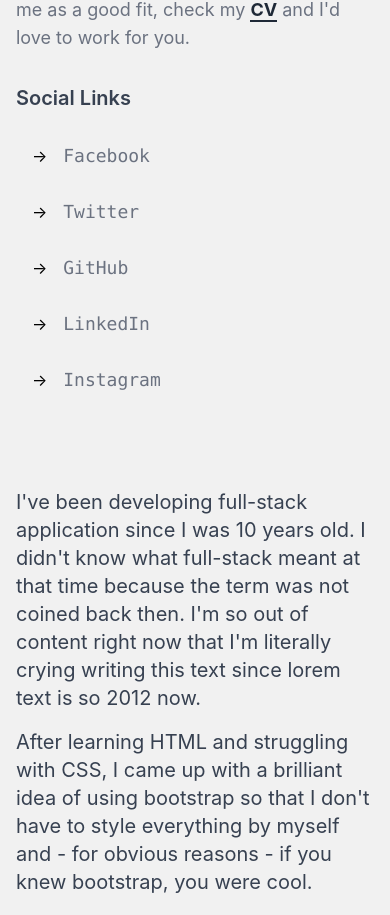
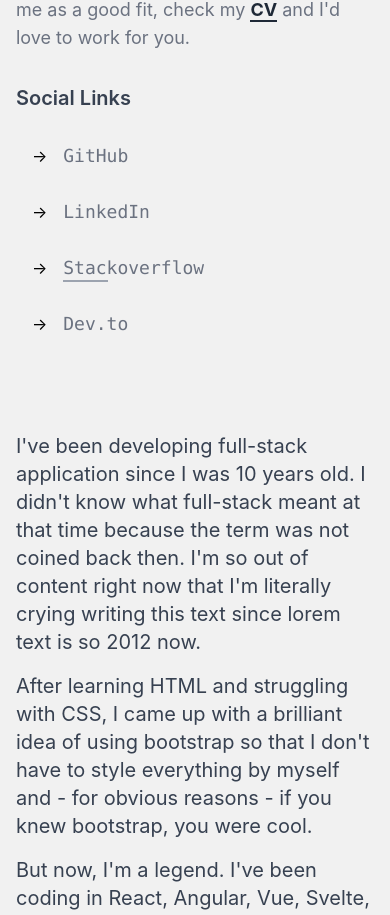
Before and after one commit to satel33/port, a Next.js app: page /about in a window 390 px wide. Shown: the part 980-1895 px from the top of the page. Built offline with nearby package versions, Linux system fonts and the light colour scheme.

Commit message:
chore: update social links

```diff
--- a/components/AboutMe.js
+++ b/components/AboutMe.js
@@ -4,20 +4,20 @@ import userData from "@constants/data";
 export default function AboutMe() {
   return (
     <section className="bg-white dark:bg-gray-800">
-      <div className="max-w-6xl mx-auto h-48 bg-white dark:bg-gray-800">
-        <h1 className=" text-5xl md:text-9xl font-bold py-20 text-center md:text-left">
+      <div className="h-48 max-w-6xl mx-auto bg-white dark:bg-gray-800">
+        <h1 className="py-20 text-5xl font-bold text-center md:text-9xl md:text-left">
           About Me.
         </h1>
       </div>
       <div className="bg-[#F1F1F1] -mt-10 dark:bg-gray-900">
-        <div className="text-container max-w-6xl mx-auto pt-20">
+        <div className="max-w-6xl pt-20 mx-auto text-container">
           <p
-            className="leading-loose text-2xl md:text-4xl font-semibold  mx-4"
+            className="mx-4 text-2xl font-semibold leading-loose md:text-4xl"
             style={{ lineHeight: "3rem" }}
           >
             {userData.about.title}. Currently working on{" "}
             <a
-              className="bg-red-500 rounded-md px-2 py-1 text-white"
+              className="px-2 py-1 text-white bg-red-500 rounded-md"
               href={userData.about.currentProjectUrl}
             >
               {userData.about.currentProject} ✈️
@@ -26,18 +26,18 @@ export default function AboutMe() {
         </div>
       </div>
       <div className="bg-[#F1F1F1] dark:bg-gray-900 px-4">
-        <div className="pt-20 grid grid-cols-1 md:grid-cols-3 max-w-6xl mx-auto gap-y-20 gap-x-20">
+        <div className="grid max-w-6xl grid-cols-1 pt-20 mx-auto md:grid-cols-3 gap-y-20 gap-x-20">
           {/* Social Buttons */}
           <div className="inline-flex flex-col">
             <div>
               <h1 className="text-xl font-semibold text-gray-700 dark:text-gray-200">
                 Contact
               </h1>
-              <p className="text-lg text-gray-500 mt-4 dark:text-gray-300">
+              <p className="mt-4 text-lg text-gray-500 dark:text-gray-300">
                 For any sort help / enquiry, shoot a{" "}
                 <a
                   href={`mailto:${userData.email}`}
-                  className="text-gray-800 border-b-2 border-gray-800 dark:border-gray-300 font-bold dark:text-gray-300"
+                  className="font-bold text-gray-800 border-b-2 border-gray-800 dark:border-gray-300 dark:text-gray-300"
                 >
                   mail
                 </a>{" "}
@@ -48,13 +48,13 @@ export default function AboutMe() {
               <h1 className="text-xl font-semibold text-gray-700 dark:text-gray-200">
                 Job Opportunities
               </h1>
-              <p className="text-lg text-gray-500 mt-4 dark:text-gray-300">
+              <p className="mt-4 text-lg text-gray-500 dark:text-gray-300">
                 I'm looking for a job currently, If you see me as a good fit,
                 check my{" "}
                 <a
                   href={userData.resumeUrl}
                   target="__blank"
-                  className="text-gray-800 border-b-2 border-gray-800 dark:border-gray-300 font-bold dark:text-gray-300"
+                  className="font-bold text-gray-800 border-b-2 border-gray-800 dark:border-gray-300 dark:text-gray-300"
                 >
                   CV
                 </a>{" "}
@@ -62,67 +62,55 @@ export default function AboutMe() {
               </p>
             </div>
             {/* Social Links */}
-            <h1 className="text-xl font-semibold text-gray-700 mt-8 dark:text-gray-200">
+            <h1 className="mt-8 text-xl font-semibold text-gray-700 dark:text-gray-200">
               Social Links
             </h1>
             <div className="mt-4 ml-4">
-              <div className="flex flex-row justify-start items-center ">
-                <a
-                  href={userData.socialLinks.facebook}
-                  className="flex flex-row items-center space-x-4 group"
-                >
-                  <div className="my-4">&rarr;</div>
-                  <p className="text-lg text-gray-500 font-mono relative overflow-hidden dark:text-gray-300">
-                    <div className="absolute h-0.5 w-full bg-gray-400 bottom-0 transform -translate-x-24 group-hover:translate-x-0 transition duration-300"></div>
-                    Facebook
-                  </p>
-                </a>
-              </div>
-              <div className="flex flex-row justify-start items-center">
-                <a
-                  href={userData.socialLinks.twitter}
-                  className="flex flex-row items-center space-x-4 group"
-                >
-                  <div className="my-4">&rarr;</div>
-                  <p className="text-lg text-gray-500 font-mono relative overflow-hidden dark:text-gray-300">
-                    <div className="absolute h-0.5 w-full bg-gray-400 bottom-0 transform -translate-x-24 group-hover:translate-x-0 transition duration-300"></div>
-                    Twitter
-                  </p>
-                </a>
-              </div>
-              <div className="flex flex-row justify-start items-center">
+              <div className="flex flex-row items-center justify-start">
                 <a
                   href={userData.socialLinks.github}
                   className="flex flex-row items-center space-x-4 group"
                 >
                   <div className="my-4">&rarr;</div>
-                  <p className="text-lg text-gray-500 font-mono relative overflow-hidden dark:text-gray-300">
+                  <p className="relative overflow-hidden font-mono text-lg text-gray-500 dark:text-gray-300">
                     <div className="absolute h-0.5 w-full bg-gray-400 bottom-0 transform -translate-x-24 group-hover:translate-x-0 transition duration-300"></div>
                     GitHub
                   </p>
                 </a>
               </div>
-              <div className="flex flex-row justify-start items-center">
+              <div className="flex flex-row items-center justify-start">
                 <a
                   href={userData.socialLinks.linkedin}
                   className="flex flex-row items-center space-x-4 group"
                 >
                   <div className="my-4">&rarr;</div>
-                  <p className="text-lg text-gray-500 font-mono relative overflow-hidden dark:text-gray-300">
+                  <p className="relative overflow-hidden font-mono text-lg text-gray-500 dark:text-gray-300">
                     <div className="absolute h-0.5 w-full bg-gray-400 bottom-0 transform -translate-x-24 group-hover:translate-x-0 transition duration-300"></div>
                     LinkedIn
                   </p>
                 </a>
               </div>
-              <div className="flex flex-row justify-start items-center">
+              <div className="flex flex-row items-center justify-start">
                 <a
-                  href={userData.socialLinks.twitter}
+                  href={userData.socialLinks.stackoverflow}
                   className="flex flex-row items-center space-x-4 group"
                 >
                   <div className="my-4">&rarr;</div>
-                  <p className="text-lg text-gray-500 font-mono relative overflow-hidden dark:text-gray-300">
-                    <div className="absolute h-0.5 w-full bg-gray-400 bottom-0 transform -translate-x-28 group-hover:translate-x-0 transition duration-300"></div>
-                    Instagram
+                  <p className="relative overflow-hidden font-mono text-lg text-gray-500 dark:text-gray-300">
+                    <div className="absolute h-0.5 w-full bg-gray-400 bottom-0 transform -translate-x-24 group-hover:translate-x-0 transition duration-300"></div>
+                    Stackoverflow
+                  </p>
+                </a>
+              </div>
+              <div className="flex flex-row items-center justify-start">
+                <a
+                  href={userData.socialLinks.devto}
+                  className="flex flex-row items-center space-x-4 group"
+                >
+                  <div className="my-4">&rarr;</div>
+                  <p className="relative overflow-hidden font-mono text-lg text-gray-500 dark:text-gray-300">
+                    <div className="absolute h-0.5 w-full bg-gray-400 bottom-0 transform -translate-x-24 group-hover:translate-x-0 transition duration-300"></div>
+                    Dev.to
                   </p>
                 </a>
               </div>
@@ -133,63 +121,63 @@ export default function AboutMe() {
             {userData.about.description?.map((desc, idx) => (
               <p
                 key={idx}
-                className="text-xl text-gray-700 mb-4 dark:text-gray-300 "
+                className="mb-4 text-xl text-gray-700 dark:text-gray-300 "
               >
                 {desc}
               </p>
             ))}
 
-            <h1 className="bg-red-500 text-3xl rounded-md px-2 py-1 inline-block font-bold text-gray-50">
+            <h1 className="inline-block px-2 py-1 text-3xl font-bold bg-red-500 rounded-md text-gray-50">
               Tech Stack
             </h1>
             <div className="flex flex-row flex-wrap mt-8">
               <img
                 src="https://raw.githubusercontent.com/github/explore/80688e429a7d4ef2fca1e82350fe8e3517d3494d/topics/javascript/javascript.png"
-                className="h-20 w-20 mx-4 my-4"
+                className="w-20 h-20 mx-4 my-4"
               />
               <img
                 src="https://raw.githubusercontent.com/github/explore/80688e429a7d4ef2fca1e82350fe8e3517d3494d/topics/java/java.png"
-                className="h-20 w-20 mx-4 my-4"
+                className="w-20 h-20 mx-4 my-4"
               />
               <img
                 src="https://raw.githubusercontent.com/github/explore/80688e429a7d4ef2fca1e82350fe8e3517d3494d/topics/typescript/typescript.png"
-                className="h-20 w-20 mx-4 my-4"
+                className="w-20 h-20 mx-4 my-4"
               />
               <img
                 src="https://raw.githubusercontent.com/github/explore/80688e429a7d4ef2fca1e82350fe8e3517d3494d/topics/html/html.png"
-                className="h-20 w-20 mx-4 my-4"
+                className="w-20 h-20 mx-4 my-4"
               />
               <img
                 src="https://raw.githubusercontent.com/github/explore/80688e429a7d4ef2fca1e82350fe8e3517d3494d/topics/css/css.png"
-                className="h-20 w-20 mx-4 my-4"
+                className="w-20 h-20 mx-4 my-4"
               />
               <img
                 src="https://raw.githubusercontent.com/github/explore/80688e429a7d4ef2fca1e82350fe8e3517d3494d/topics/angular/angular.png"
-                className="h-20 w-20 mx-4 my-4"
+                className="w-20 h-20 mx-4 my-4"
               />
               <img
                 src="https://raw.githubusercontent.com/github/explore/80688e429a7d4ef2fca1e82350fe8e3517d3494d/topics/vue/vue.png"
-                className="h-20 w-20 mx-4 my-4"
+                className="w-20 h-20 mx-4 my-4"
               />
               <img
                 src="https://raw.githubusercontent.com/github/explore/80688e429a7d4ef2fca1e82350fe8e3517d3494d/topics/git/git.png"
-                className="h-20 w-20 mx-4 my-4"
+                className="w-20 h-20 mx-4 my-4"
               />
               <img
                 src="https://raw.githubusercontent.com/github/explore/80688e429a7d4ef2fca1e82350fe8e3517d3494d/topics/react/react.png"
-                className="h-20 w-20 mx-4 my-4"
+                className="w-20 h-20 mx-4 my-4"
               />
               <img
                 src="https://raw.githubusercontent.com/github/explore/80688e429a7d4ef2fca1e82350fe8e3517d3494d/topics/firebase/firebase.png"
-                className="h-20 w-20 mx-4 my-4"
+                className="w-20 h-20 mx-4 my-4"
               />
               <img
                 src="https://raw.githubusercontent.com/github/explore/80688e429a7d4ef2fca1e82350fe8e3517d3494d/topics/mysql/mysql.png"
-                className="h-20 w-20 mx-4 my-4"
+                className="w-20 h-20 mx-4 my-4"
               />
               <img
                 src="https://raw.githubusercontent.com/github/explore/80688e429a7d4ef2fca1e82350fe8e3517d3494d/topics/mongodb/mongodb.png"
-                className="h-20 w-20 mx-4 my-4"
+                className="w-20 h-20 mx-4 my-4"
               />
             </div>
           </div>
--- a/constants/data.js
+++ b/constants/data.js
@@ -97,6 +97,9 @@ const userData = {
     linkedin: "linkedin.com/in/jurijs-hari%C4%8Devs-4a4a0a239",
     github: "https://github.com/jurijs99",
     facebook: "https://facebook.com/",
+    stackoverflow:
+      "https://stackoverflow.com/users/19103675/jurijs-hari%c4%8devs",
+    devto: "https://dev.to/jurijs99",
   },
 };
 
```
